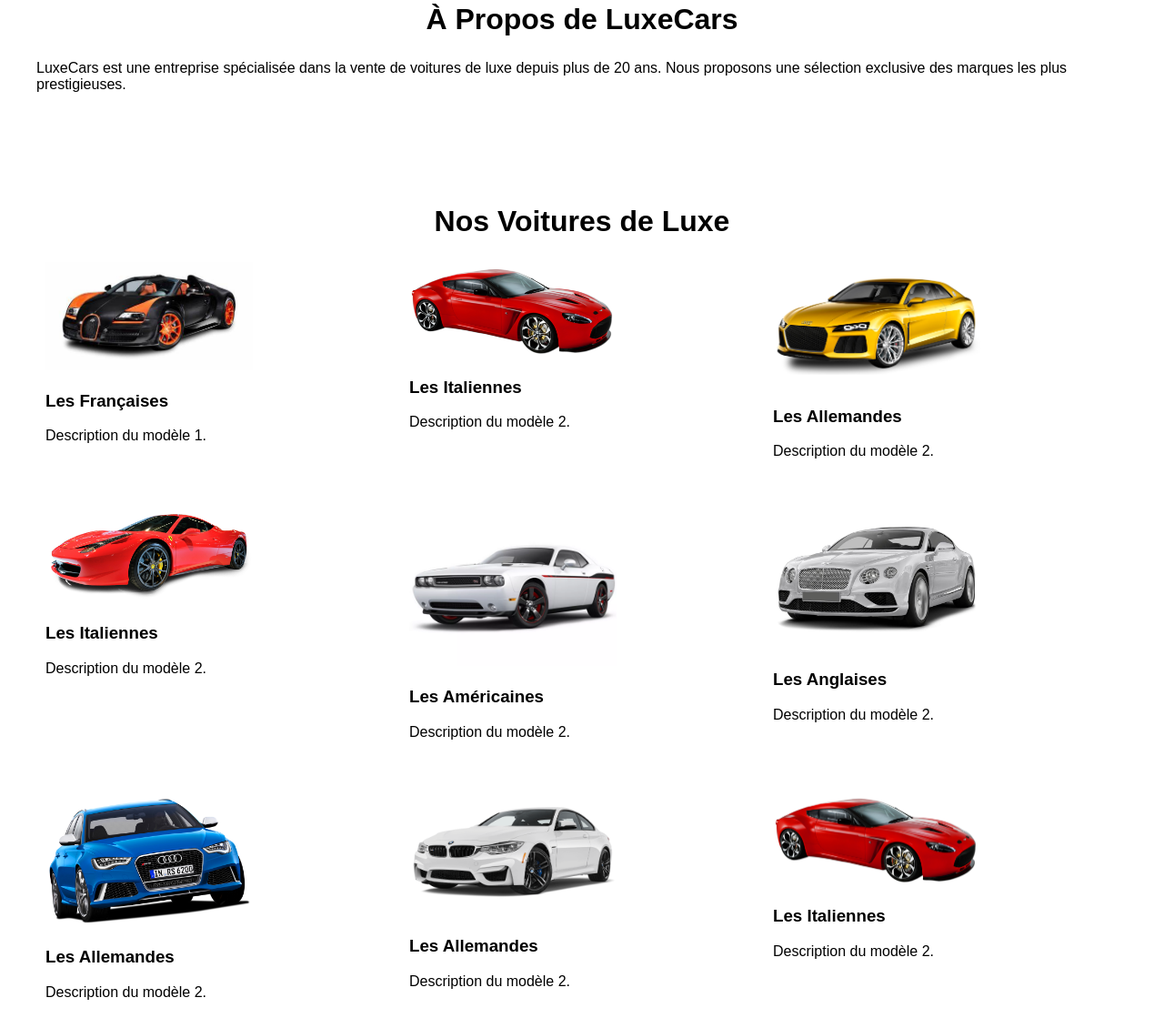
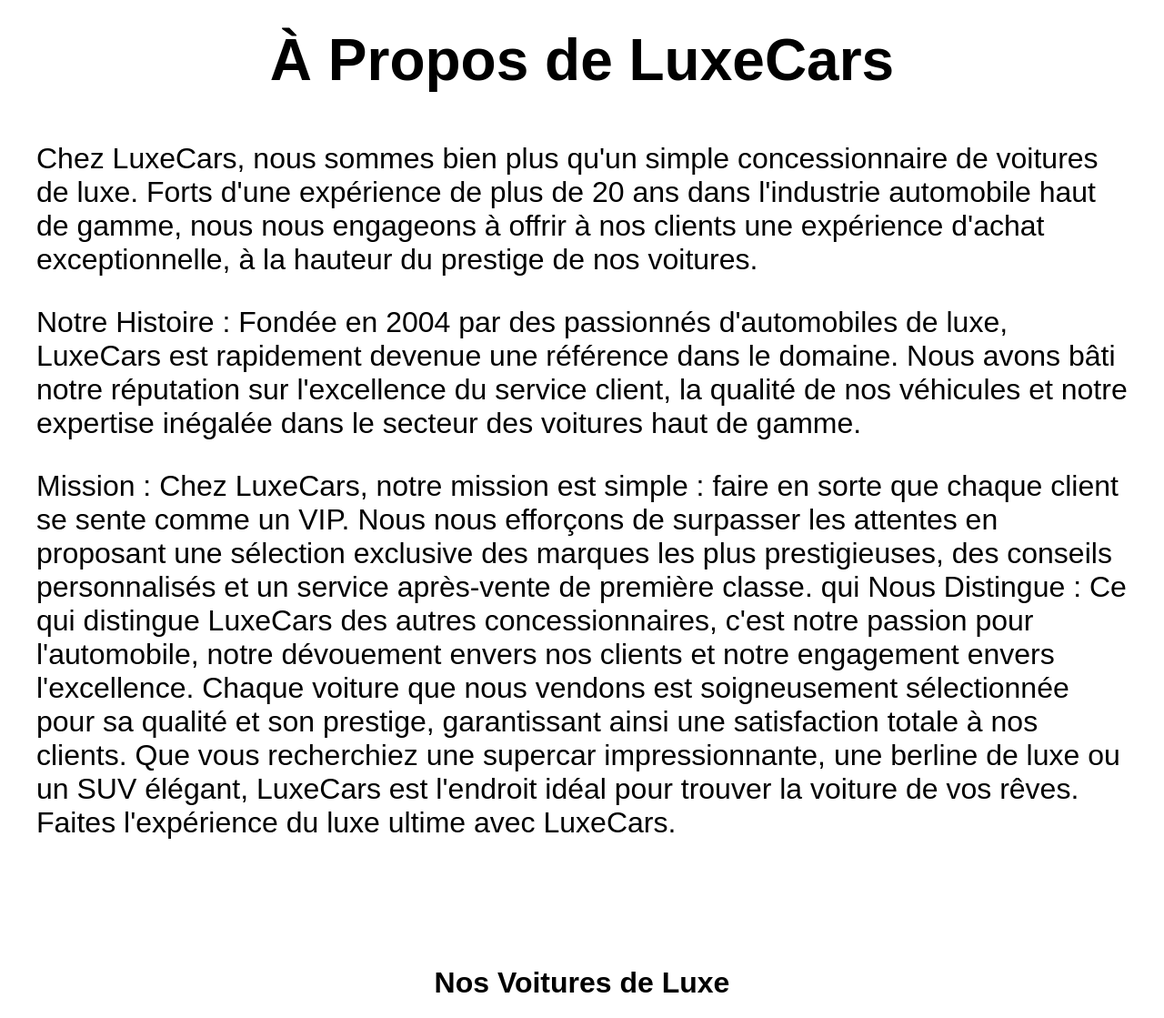
Before and after one commit to mende-fadel/CarsWebsite, a plain HTML site: page index.html in a window 1280 px wide. Shown: the part 608-1727 px from the top of the page at 91% size. Drawn offline with Linux system fonts and the light colour scheme.

Commit message:
fix index & css

```diff
--- a/index.html
+++ b/index.html
@@ -26,7 +26,15 @@
 
     <section id="about">
         <h2>À Propos de LuxeCars</h2>
-        <p>LuxeCars est une entreprise spécialisée dans la vente de voitures de luxe depuis plus de 20 ans. Nous proposons une sélection exclusive des marques les plus prestigieuses.</p>
+        <p>Chez LuxeCars, nous sommes bien plus qu'un simple concessionnaire de voitures de luxe. Forts d'une expérience de plus de 20 ans dans l'industrie automobile haut de gamme, nous nous engageons à offrir à nos clients une expérience d'achat exceptionnelle, à la hauteur du prestige de nos voitures.</p>
+
+            <p>Notre Histoire : Fondée en 2004 par des passionnés d'automobiles de luxe, LuxeCars est rapidement devenue une référence dans le domaine. Nous avons bâti notre réputation sur l'excellence du service client, la qualité de nos véhicules et notre expertise inégalée dans le secteur des voitures haut de gamme.</p>
+
+            <p> Mission : Chez LuxeCars, notre mission est simple : faire en sorte que chaque client se sente comme un VIP. Nous nous efforçons de surpasser les attentes en proposant une sélection exclusive des marques les plus prestigieuses, des conseils personnalisés et un service après-vente de première classe.
+
+             qui Nous Distingue : Ce qui distingue LuxeCars des autres concessionnaires, c'est notre passion pour l'automobile, notre dévouement envers nos clients et notre engagement envers l'excellence. Chaque voiture que nous vendons est soigneusement sélectionnée pour sa qualité et son prestige, garantissant ainsi une satisfaction totale à nos clients.
+
+            Que vous recherchiez une supercar impressionnante, une berline de luxe ou un SUV élégant, LuxeCars est l'endroit idéal pour trouver la voiture de vos rêves. Faites l'expérience du luxe ultime avec LuxeCars.</p>
     </section>
 
     <section id="cars">
--- a/styles.css
+++ b/styles.css
@@ -7,7 +7,7 @@ body {
 
 header {
     background-color:#fff;
-    color: #ff0202;
+    color: #031932;
     padding: 20px;
     text-align: center;
     display: flex;
@@ -74,3 +74,6 @@ footer {
     padding: 30px;
     margin-bottom:auto;
 }
+#about{
+    font-size: 200%;
+}
```
